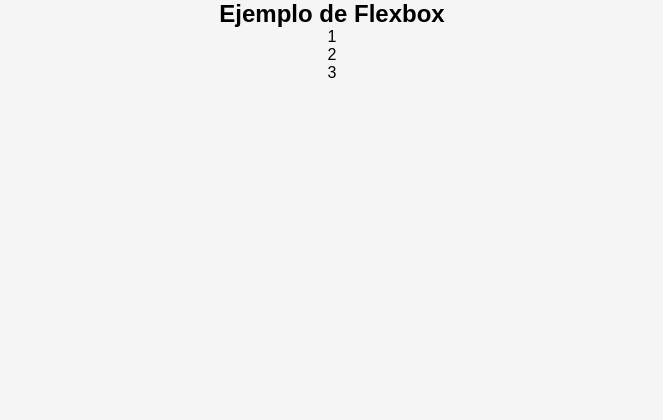
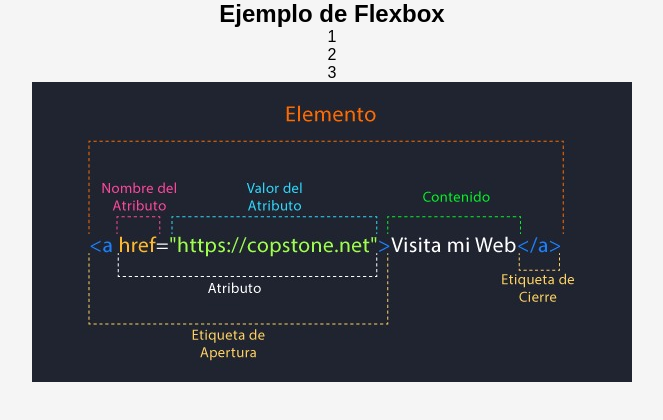
Before and after one commit to cyberticstecnology/talentoquibdo.github.io, a plain HTML site: page index.html in a window 1280 px wide. Shown: the whole page, without its empty margins (308-971 px from the left). Drawn offline with Linux system fonts and the light colour scheme.

Commit message:
Update index.html

```diff
--- a/index.html
+++ b/index.html
@@ -16,5 +16,7 @@
         <div class="caja">3</div>
     </div>
 
+    <img src="Imagenes/anatomia_etiqueta2.png" alt="Imagen de anatomia de un elemento html">
+
 </body>
 </html>
```
